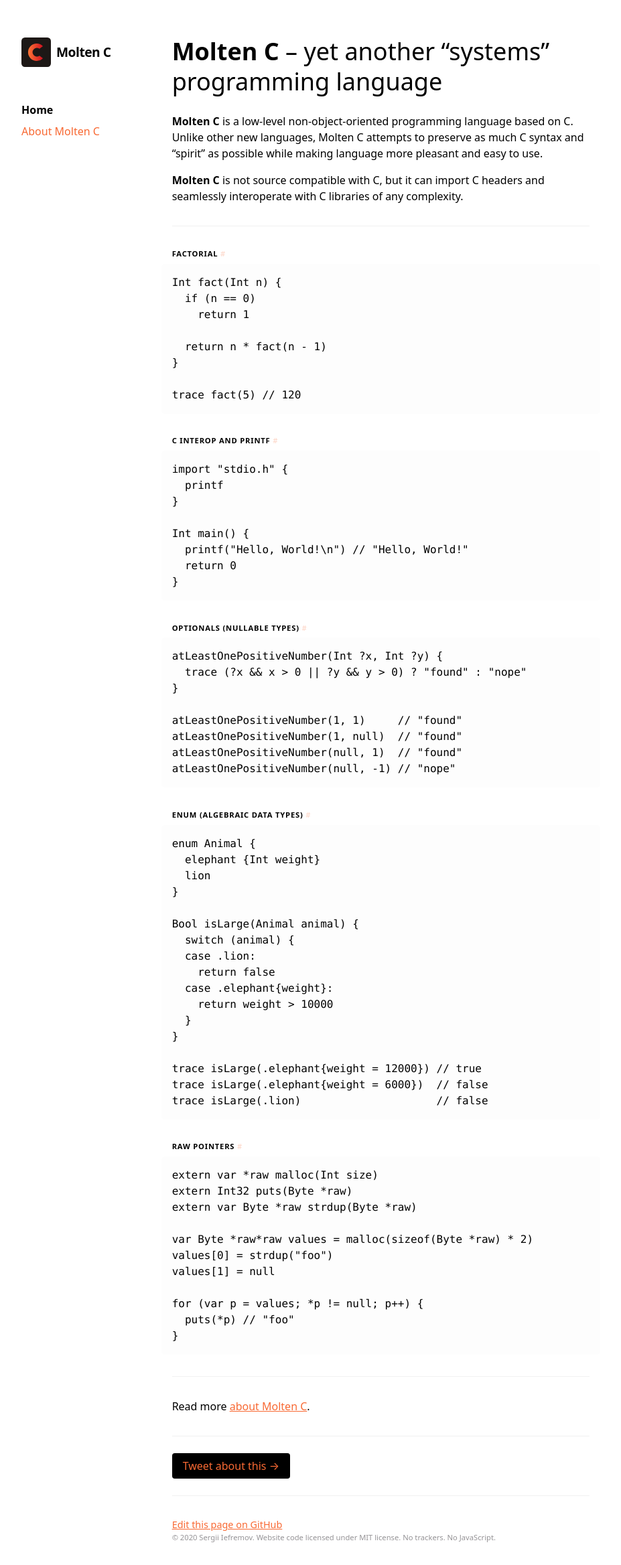
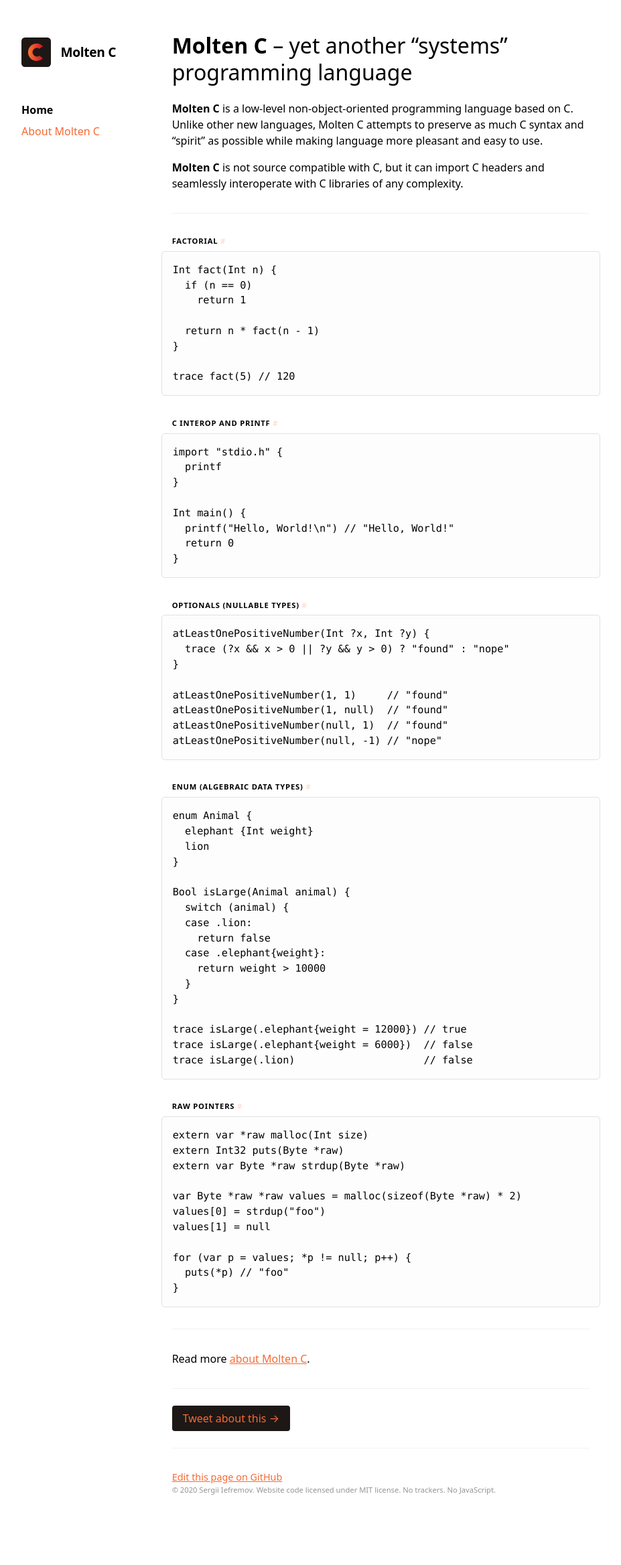
Before and after one commit to iefserge/moltenc.dev, a Jekyll site: the page built from index.md, in a window 1280 px wide. Shown: the whole page at 67% size, without its empty margins (184-1111 px from the left). Built offline with Jekyll 4.4.1, drawn with Linux system fonts in a browser that asks for light colours; after the commit the page ends 2265 px from its top, so only the background shows below that.

Commit message:
Small improvements

````diff
--- a/_sass/sidebar.scss
+++ b/_sass/sidebar.scss
@@ -39,10 +39,10 @@
 }
 
 .logo-text {
-  padding-left: 0.5rem;
+  padding-left: 0.9rem;
   font-size: 1.2rem;
-  font-weight: 700;
-  letter-spacing: -0.03rem;
+  font-weight: 900;
+  letter-spacing: -0.02rem;
 }
 
 .logo svg {
--- a/_sass/text.scss
+++ b/_sass/text.scss
@@ -9,7 +9,7 @@ h1, h2, h3, h4, h5, h6 {
 }
 
 h1 {
-  font-size: 2.25rem;
+  font-size: 2rem;
   font-weight: 300;
 }
 
@@ -44,13 +44,23 @@ pre {
   background: #fdfdfd;
   padding: 1rem;
   cursor: text;
-  border-radius: 5px;
   margin: 0 -1rem;
+  border-top: 1px solid #e2e1e1;
+  border-bottom: 1px solid #e2e1e1;
+  font-size: 0.95em;
+}
+
+@media (min-width: 55rem) {
+  pre {
+    border-radius: 5px;
+    border-left: 1px solid #e2e1e1;
+    border-right: 1px solid #e2e1e1;
+  }
 }
 
 .btn {
   color: #f86933;
-  background-color: black;
+  background-color: #1d1816;
   background-image: none;
   box-shadow: 0 0 0 0 black !important;
   font-weight: 400;
--- a/index.md
+++ b/index.md
@@ -55,7 +55,7 @@ atLeastOnePositiveNumber(null, 1)  // "found"
 atLeastOnePositiveNumber(null, -1) // "nope"
 ```
 
-#### Enum (Algebraic data types)
+#### Enum (algebraic data types)
 
 ```
 enum Animal {
@@ -84,7 +84,7 @@ extern var *raw malloc(Int size)
 extern Int32 puts(Byte *raw)
 extern var Byte *raw strdup(Byte *raw)
 
-var Byte *raw*raw values = malloc(sizeof(Byte *raw) * 2)
+var Byte *raw *raw values = malloc(sizeof(Byte *raw) * 2)
 values[0] = strdup("foo")
 values[1] = null
 
````
